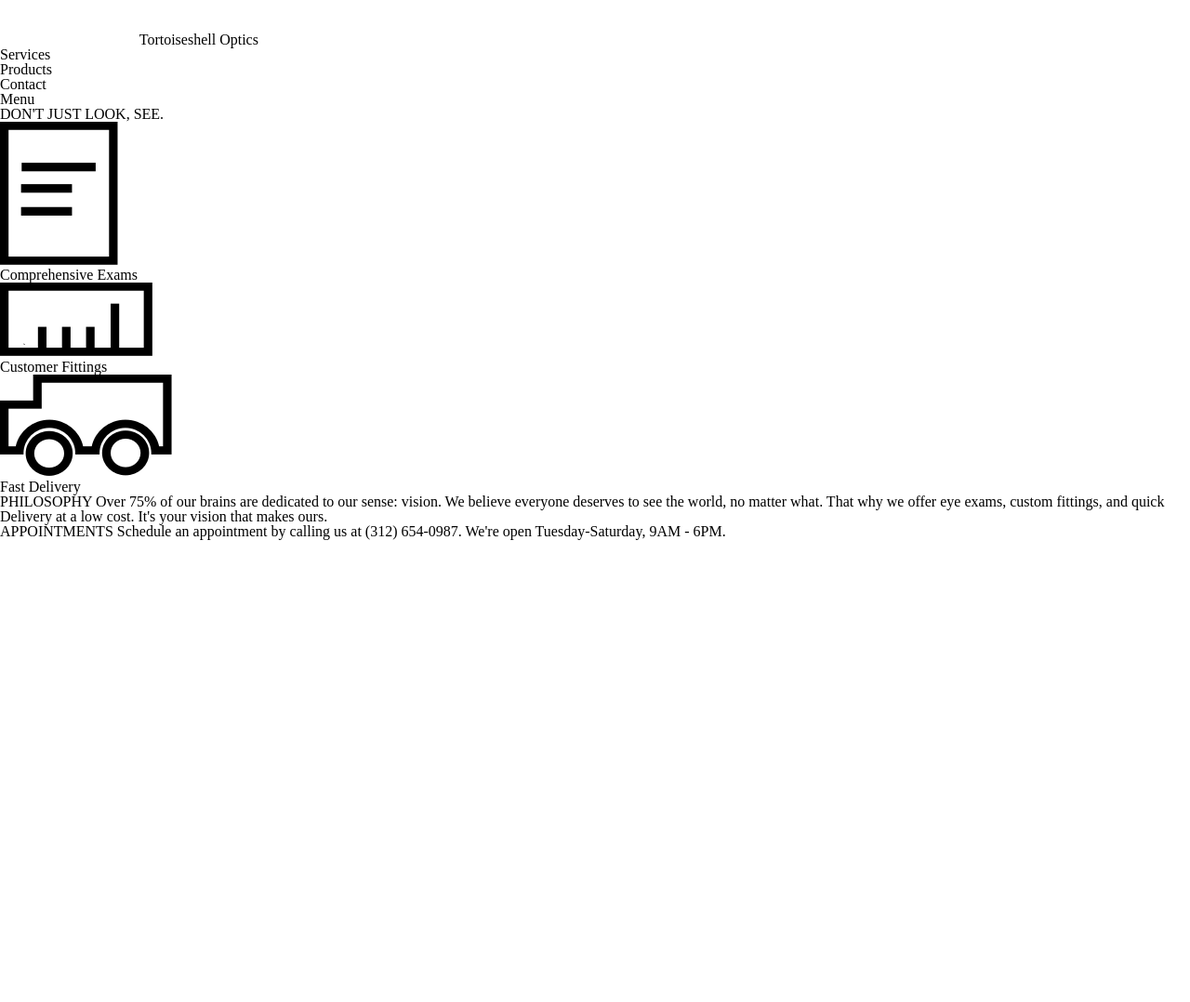
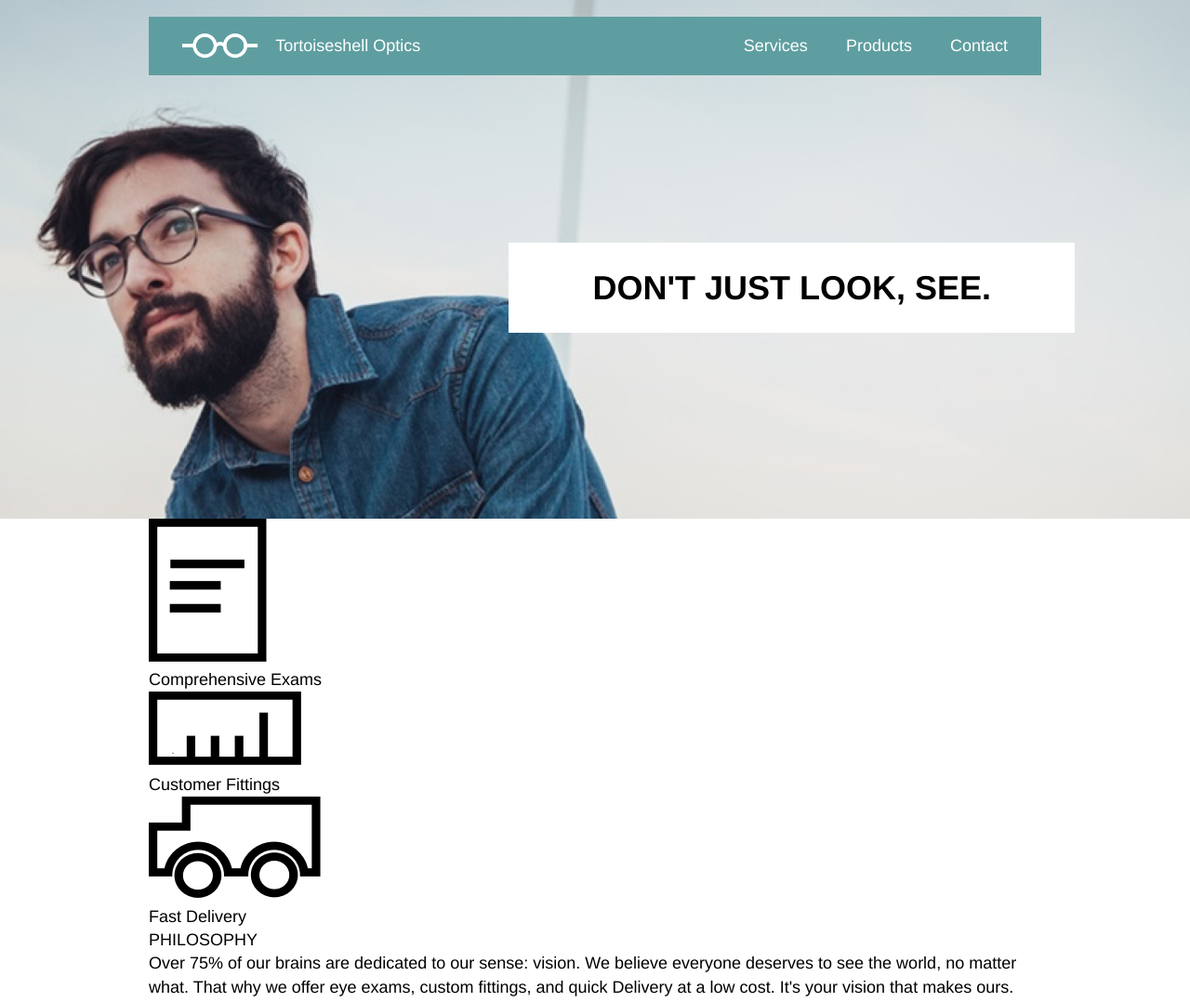
Before and after one commit to kwedvick/tortoiseshell, a plain HTML site: page index.html in a window 1280 px wide. Shown: the top 1078 px of the page at 93% size. Before the commit the page ends 800 px from the top, so only its background shows below. Drawn offline with Linux system fonts and the light colour scheme.

Commit message:
Header complete with CSS and HTML.

```diff
--- a/index.html
+++ b/index.html
@@ -58,19 +58,24 @@
       <div class="business-info">
         <div class="info">
           <span class="title">PHILOSOPHY</span>
-          <span>Over 75% of our brains are dedicated to our sense: vision.
+          <p>Over 75% of our brains are dedicated to our sense: vision.
             We believe everyone deserves to see the world, no matter what.
             That why we offer eye exams, custom fittings, and quick Delivery
-            at a low cost. It's your vision that makes ours.</span>
+            at a low cost. It's your vision that makes ours.</p>
         </div>
         <div class="info">
           <span class="title">APPOINTMENTS</span>
-          <span>Schedule an appointment by calling us at (312) 654-0987.
-            We're open Tuesday-Saturday, 9AM - 6PM.</span>
+          <p>Schedule an appointment by calling us at (312) 654-0987.
+            We're open Tuesday-Saturday, 9AM - 6PM.</p>
         </div>
       </div>
     </div>
-
-
+    <!--footer-->
+    <footer>
+      <div class="container">
+        <img src="./resources/css/logo-black.png">
+        <span>Copyright Tortoiseshell Optics</span>
+      </div>
+    </footer>
   </body>
 </html>
--- a/resources/css/style.css
+++ b/resources/css/style.css
@@ -0,0 +1,81 @@
+html {
+  font-size: 18px;
+  background-color: white;
+}
+
+body {
+  font-family: Helvetica, sans-serif;
+  line-height: 1.4em;
+}
+
+h1 {
+  font-weight: bold;
+  font-size: 2rem;
+  line-height: 1.2;
+}
+
+.container {
+  max-width: 960px;
+  margin: auto;
+}
+
+/* Header*/
+
+header {
+  padding-top: 1rem;
+  height: 30rem;
+  background: url('./glasses-bg.png');
+  background-repeat: no-repeat;
+  background-position: center;
+  background-size: cover;
+}
+
+nav {
+  background-color: cadetblue;
+  color: white;
+  display: flex;
+  align-items: center;
+  justify-content: space-between;
+  padding: 1rem 0px;
+}
+
+nav img {
+  height: 1.5rem;
+  margin-left: 2rem;
+  margin-right: 1rem;
+}
+
+nav div {
+  display: flex;
+  align-items: center;
+}
+
+ul {
+  margin-right: 1rem;
+}
+
+ul li {
+  display: inline;
+  padding: 0px 1rem;
+}
+
+.smaller-menu {
+  display: none;
+}
+
+.flex {
+  display: flex;
+}
+
+header .flex {
+  justify-content: flex-end;
+}
+
+.main-banner {
+  background-color: white;
+  padding: 1.5rem 5rem;
+  display: inline-block;
+  margin-top: 10rem;
+  margin-right: -2rem;
+  line-height: 2.4rem
+}
```
